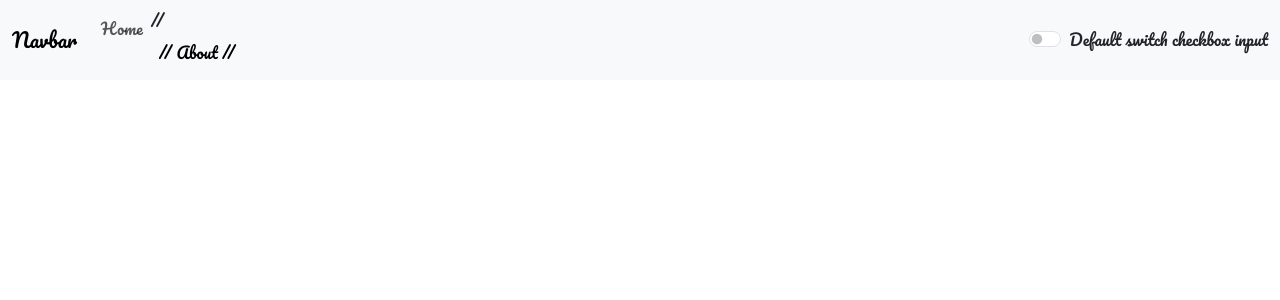
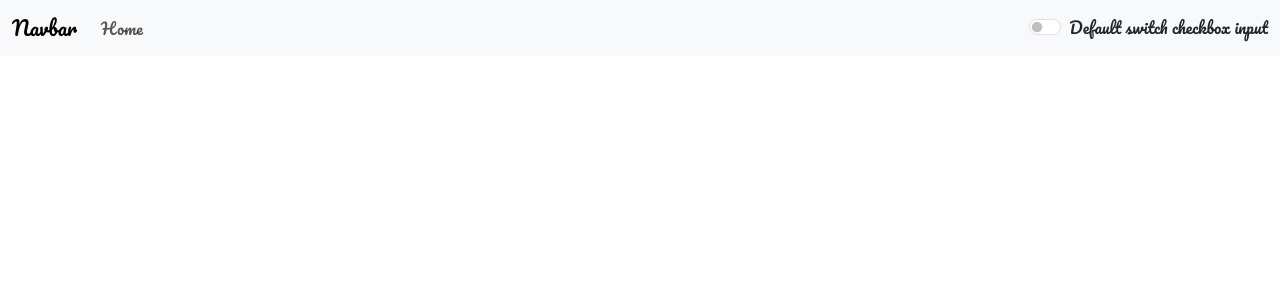
Before and after one commit to HamzaAryanSapnil/TextUtlis-App, a React (Create React App) app: page /#/about in a window 1280 px wide. Shown: the top 300 px of the page. Built offline with nearby package versions, Linux system fonts and the light colour scheme; a web font is replaced by a local one.

Commit message:
Update Navbar.js

```diff
--- a/src/components/Navbar.js
+++ b/src/components/Navbar.js
@@ -28,9 +28,9 @@ const Navbar = (props) => {
           </NavLink>
         </li>
         <li className="nav-item">
-          // <NavLink className="nav-link" to="#/about">
-          //   About
-          // </NavLink>
+           {/* <NavLink className="nav-link" to="#/about">
+             About
+           </NavLink> */}
         </li>
         {/* <li className="nav-item">
           <NavLink className="nav-link" to="/">
```
